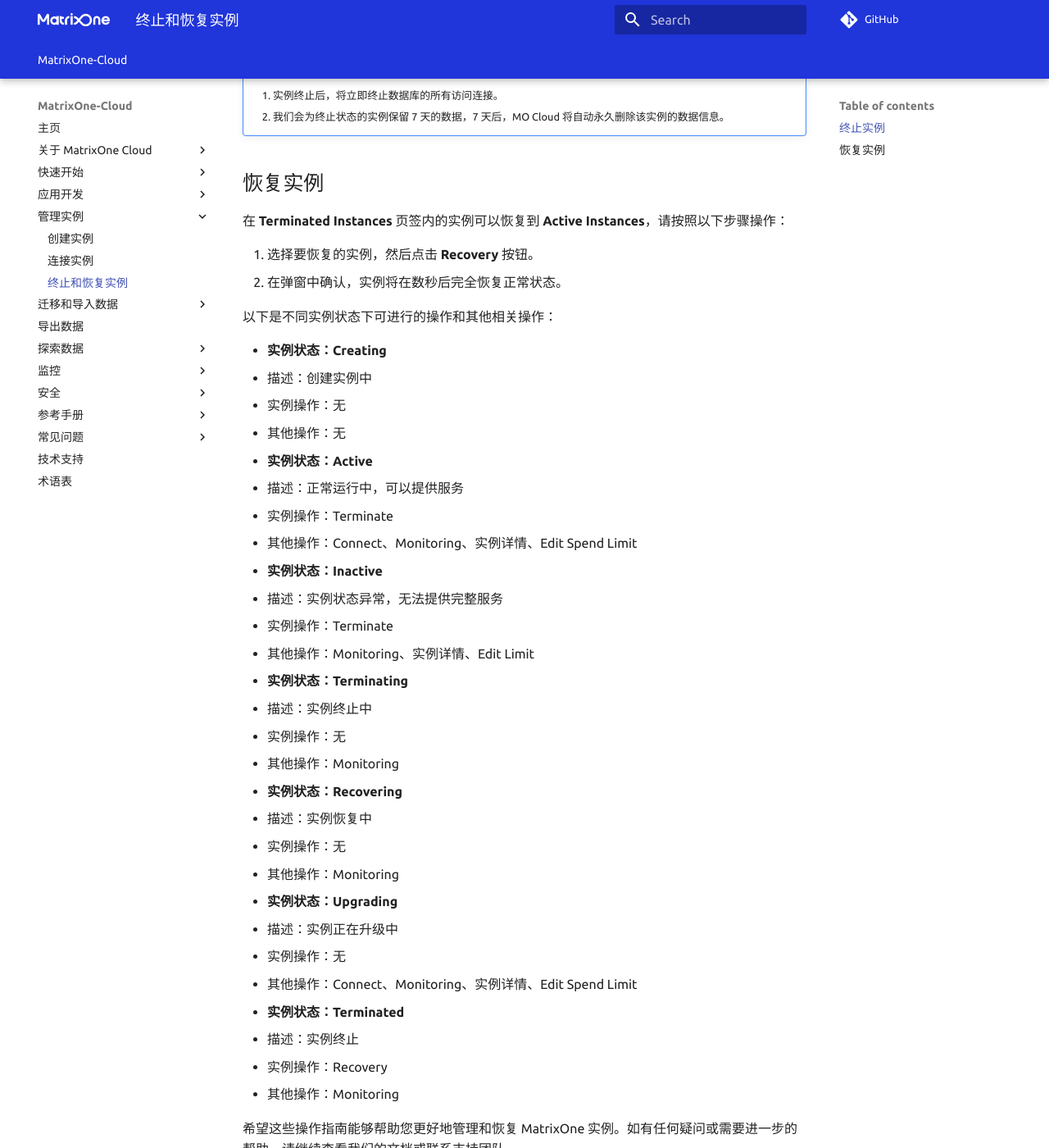
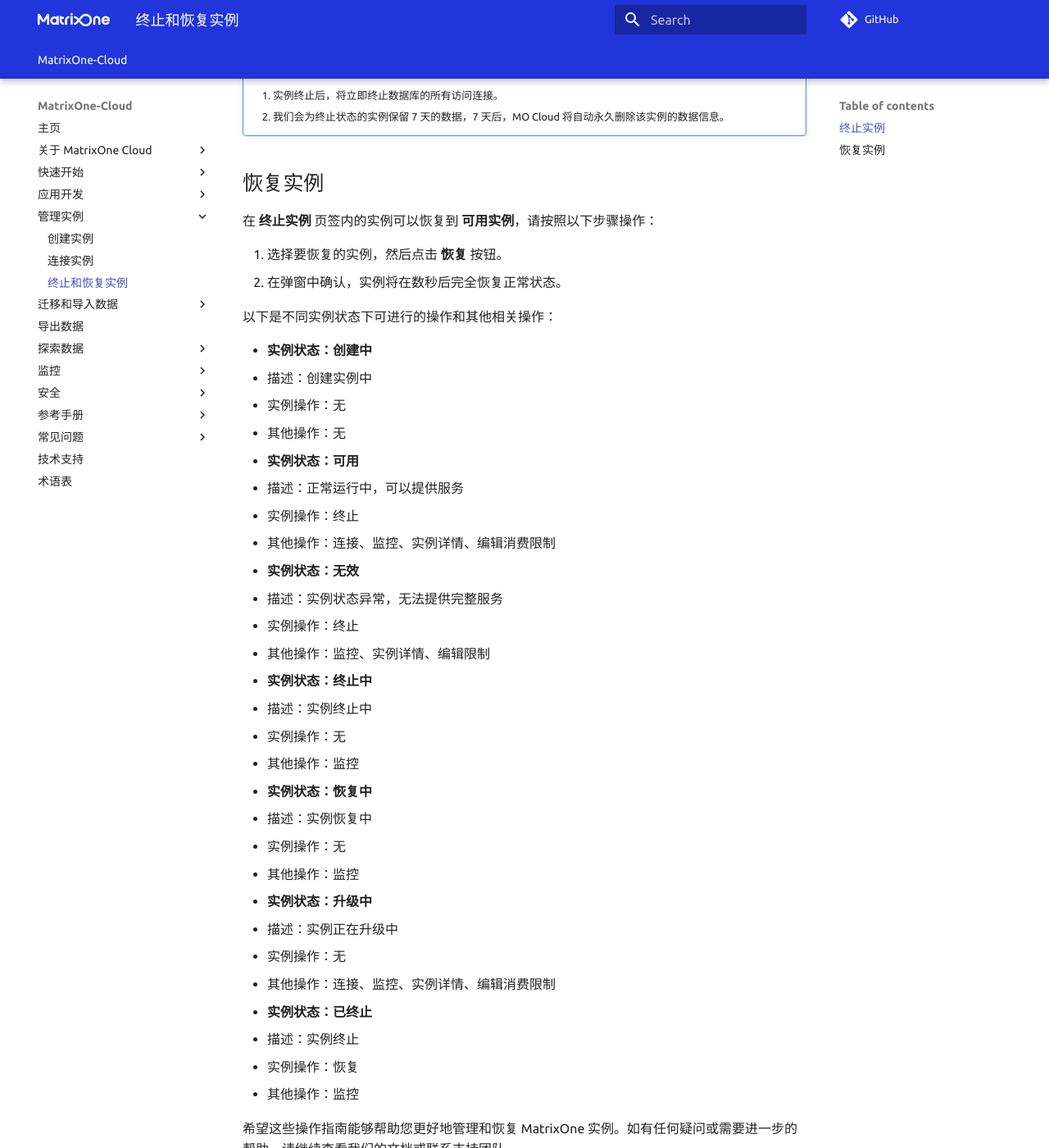
Before and after one commit to yangj1211/moc-docs, an MkDocs documentation site: the page built from docs/MatrixOne-Cloud/Instance-Mgmt/terminate-recovery-instance.md, in a window 1280 px wide and 1400 px high, scrolled down 531 px. Shown: the whole window at 82% size. Built offline with MkDocs 1.6.1 and Material for MkDocs 9.7.7, drawn with Linux system fonts in a browser that asks for light colours; comment, search, counter and statistics services are not loaded; the version menu is left out; some of the changed text lies outside the part shown.

Commit message:
Update terminate-recovery-instance.md
Signed-off-by: xuanyiLee <89380523+xuanyiLee@users.noreply.github.com>

```diff
--- a/docs/MatrixOne-Cloud/Instance-Mgmt/terminate-recovery-instance.md
+++ b/docs/MatrixOne-Cloud/Instance-Mgmt/terminate-recovery-instance.md
@@ -7,9 +7,9 @@
 
 ## 终止实例
 
-1. 点击菜单栏中的 **Instances** 按钮，进入实例列表。
-2. 在 **Active Instances** 页签中选择要终止的实例，在实例卡片上点击 **Terminate**。
-3. 在弹窗中确认要终止实例的名称，实例将进入终止中状态。数秒后，实例将完全终止，并显示在 **Terminated Instances** 页签中。
+1. 点击菜单栏中的 **实例** 按钮，进入实例列表。
+2. 在 **可用实例** 页签中选择要终止的实例，在实例卡片上点击 **终止**。
+3. 在弹窗中确认要终止实例的名称，实例将进入终止中状态。数秒后，实例将完全终止，并显示在 **终止实例** 页签中。
 
 !!! note
      1. 实例终止后，将立即终止数据库的所有访问连接。
@@ -17,46 +17,46 @@
 
 ## 恢复实例
 
-在 **Terminated Instances** 页签内的实例可以恢复到 **Active Instances**，请按照以下步骤操作：
+在 **终止实例** 页签内的实例可以恢复到 **可用实例**，请按照以下步骤操作：
 
-1. 选择要恢复的实例，然后点击 **Recovery** 按钮。
+1. 选择要恢复的实例，然后点击 **恢复** 按钮。
 2. 在弹窗中确认，实例将在数秒后完全恢复正常状态。
 
 以下是不同实例状态下可进行的操作和其他相关操作：
 
-- **实例状态：Creating**
+- **实例状态：创建中**
   - 描述：创建实例中
   - 实例操作：无
   - 其他操作：无
 
-- **实例状态：Active**
+- **实例状态：可用**
   - 描述：正常运行中，可以提供服务
-  - 实例操作：Terminate
-  - 其他操作：Connect、Monitoring、实例详情、Edit Spend Limit
+  - 实例操作：终止
+  - 其他操作：连接、监控、实例详情、编辑消费限制
 
-- **实例状态：Inactive**
+- **实例状态：无效**
   - 描述：实例状态异常，无法提供完整服务
-  - 实例操作：Terminate
-  - 其他操作：Monitoring、实例详情、Edit Limit
+  - 实例操作：终止
+  - 其他操作：监控、实例详情、编辑限制
 
-- **实例状态：Terminating**
+- **实例状态：终止中**
   - 描述：实例终止中
   - 实例操作：无
-  - 其他操作：Monitoring
+  - 其他操作：监控
 
-- **实例状态：Recovering**
+- **实例状态：恢复中**
   - 描述：实例恢复中
   - 实例操作：无
-  - 其他操作：Monitoring
+  - 其他操作：监控
 
-- **实例状态：Upgrading**
+- **实例状态：升级中**
   - 描述：实例正在升级中
   - 实例操作：无
-  - 其他操作：Connect、Monitoring、实例详情、Edit Spend Limit
+  - 其他操作：连接、监控、实例详情、编辑消费限制
 
-- **实例状态：Terminated**
+- **实例状态：已终止**
   - 描述：实例终止
-  - 实例操作：Recovery
-  - 其他操作：Monitoring
+  - 实例操作：恢复
+  - 其他操作：监控
 
 希望这些操作指南能够帮助您更好地管理和恢复 MatrixOne 实例。如有任何疑问或需要进一步的帮助，请继续查看我们的文档或联系支持团队。
```
